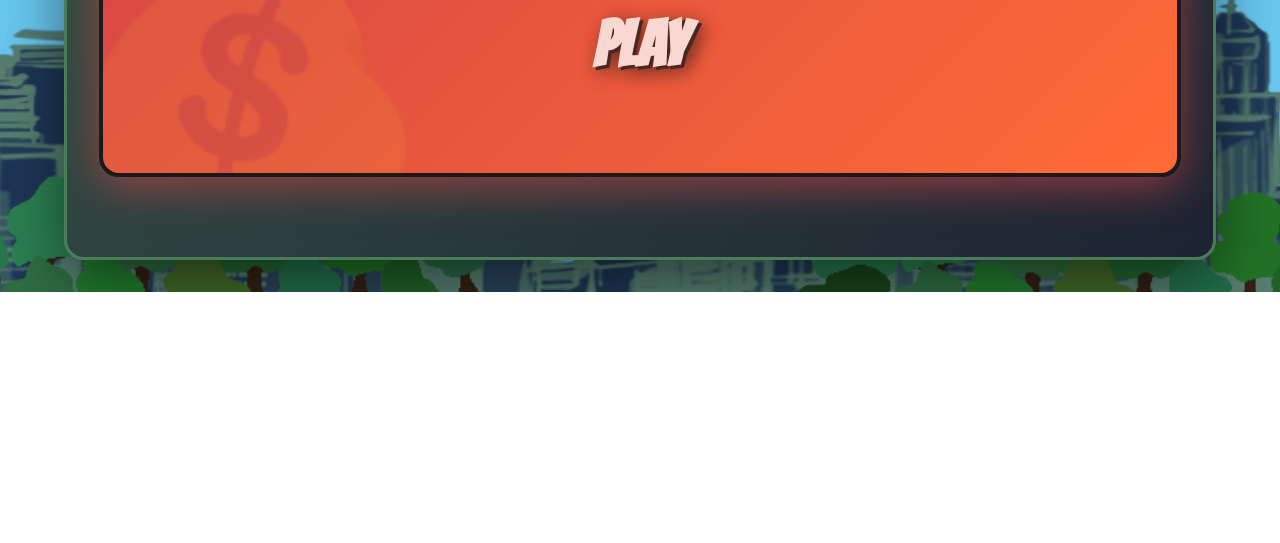
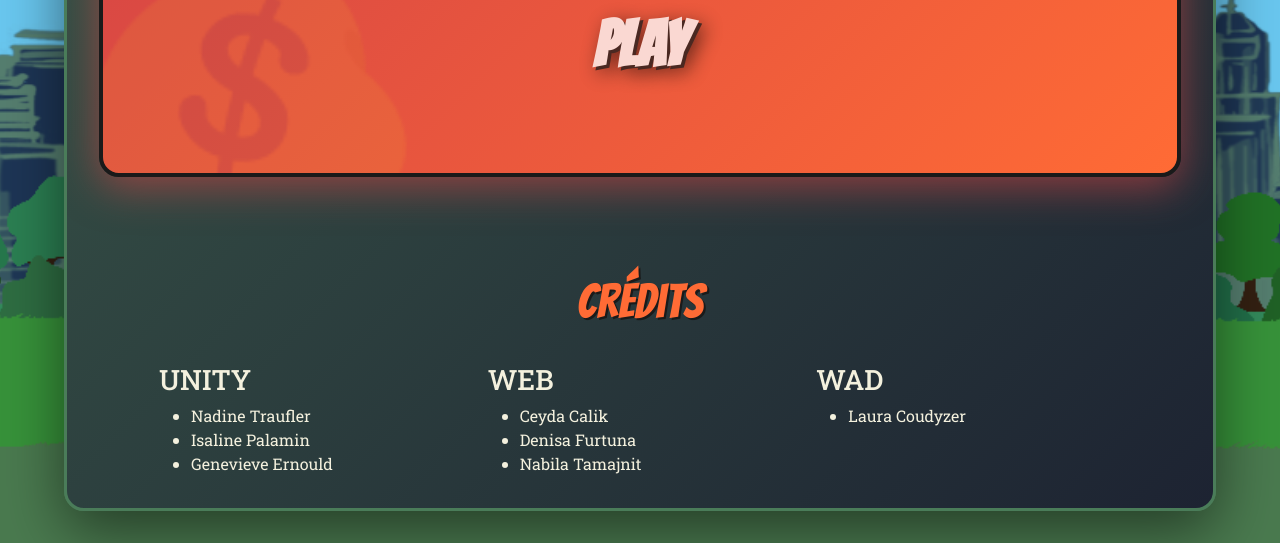
Before and after one commit to NadTr/Compost_the_Rich_web, a plain HTML site: page index.html in a window 1280 px wide. Shown: the part 1820-2363 px from the top of the page. Before the commit the page ends 2112 px from the top, so only its background shows below. Drawn offline with nearby package versions, Linux system fonts and the light colour scheme.

Commit message:
add credits en col

```diff
--- a/index.html
+++ b/index.html
@@ -137,6 +137,39 @@
                 </div>
             </a>
         </div>
+        <div id="credits">
+            <h2>Crédits</h2>
+            <div class="container">
+                <div class="row">
+
+                  <div class="col">
+                    <h3>UNITY</h3>
+                    <ul>
+                      <li>Nadine Traufler</li>
+                      <li>Isaline Palamin</li>
+                      <li>Genevieve Ernould</li>
+                    </ul>
+                  </div>
+
+                  <div class="col">
+                    <h3>WEB</h3>
+                    <ul>
+                      <li>Ceyda Calik</li>
+                      <li>Denisa Furtuna</li>
+                      <li>Nabila Tamajnit</li>
+                    </ul>
+                  </div>
+
+                  <div class="col">
+                    <h3>WAD</h3>
+                    <ul>
+                      <li>Laura Coudyzer</li>
+                    </ul>
+                  </div>
+
+                </div>
+              </div>
+        </div>
     </main>
 
 </body>
--- a/main.css
+++ b/main.css
@@ -128,7 +128,8 @@ header p {
 }
 
 #pitch h1,
-#pitch h2 {
+#pitch h2,
+#credits h2 {
     font-family: 'Bangers', system-ui;
     color: var(--orange-bright);
     text-align: center;
@@ -320,6 +321,6 @@ header p {
     animation: fadeInUp 0.8s ease-out 0.2s both;
 }
 
-#pitch {
-    animation: fadeInUp 0.8s ease-out 0.4s both;
+#credits{
+    margin: 1rem 5rem;
 }
```
